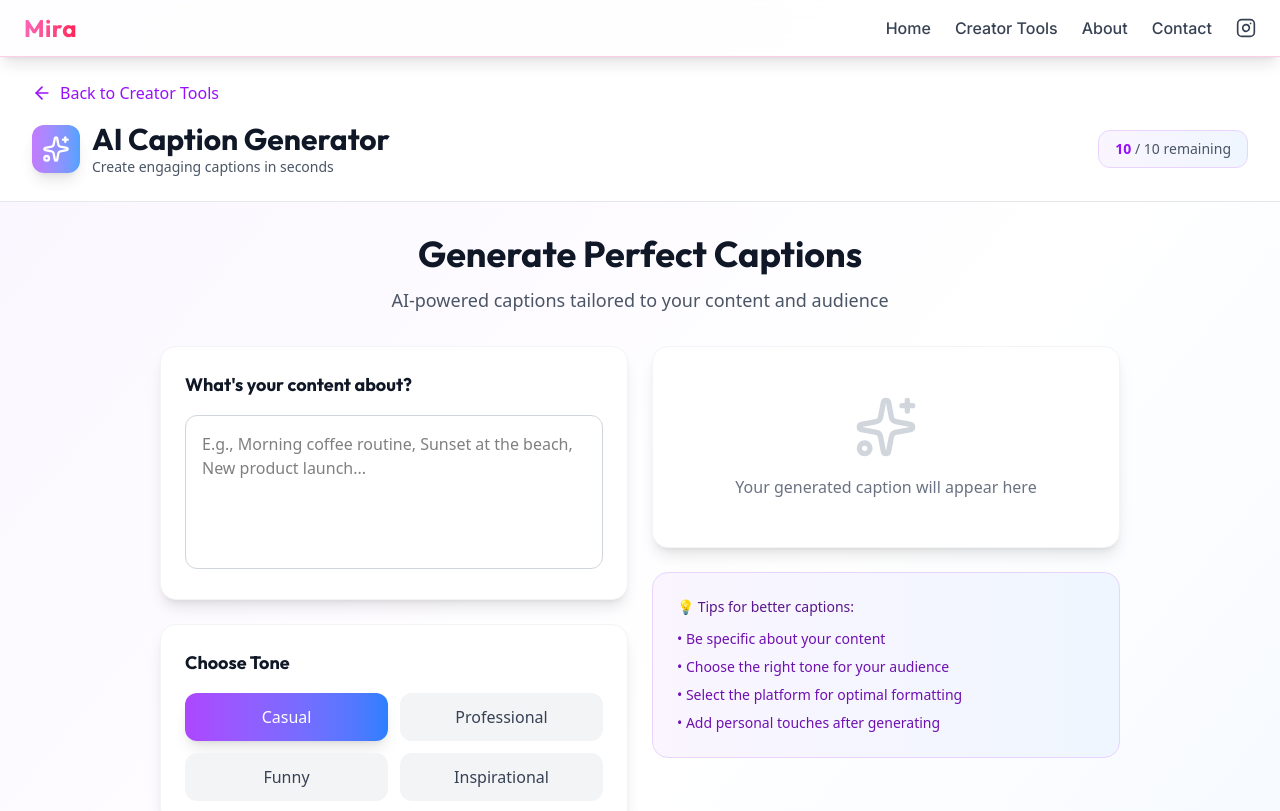
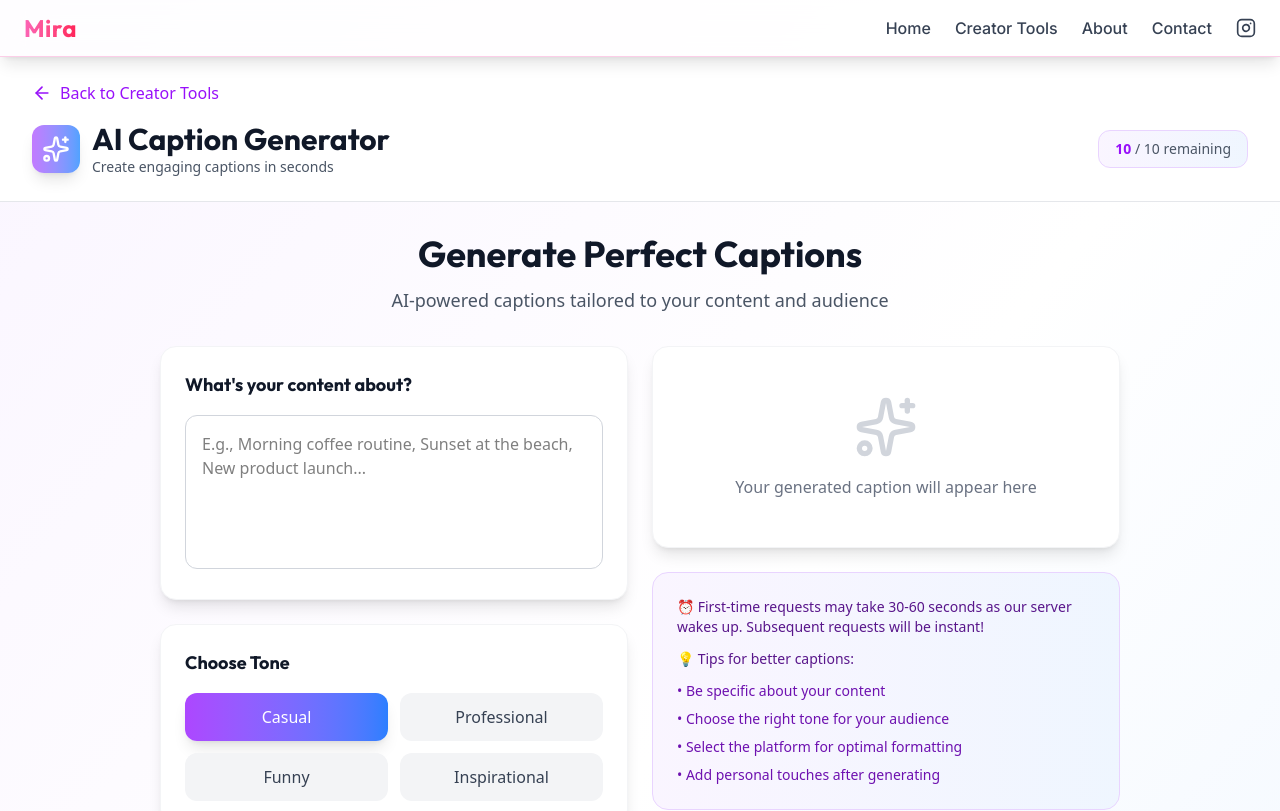
Before and after one commit to Priyam-265/Mira, a React (Vite) app in the folder Mira/: page /CreatorTools/Caption in a window 1280 px wide. Shown: the top 811 px of the page. Built offline with nearby package versions, Linux system fonts and the light colour scheme; no server answers.

Commit message:
few changes

```diff
--- a/Mira/components/CreatorTools/BackgroundRemover.jsx
+++ b/Mira/components/CreatorTools/BackgroundRemover.jsx
@@ -346,6 +346,7 @@ function BackgroundRemover() {
               </label>
 
               <div className="mt-8 bg-gradient-to-r from-indigo-50 to-purple-50 rounded-xl p-6 border border-indigo-200">
+                <p className="text-sm text-indigo-900 font-medium mb-3">⏰ First-time requests may take 30-60 seconds as our server wakes up. Subsequent requests will be instant!</p>
                 <p className="text-sm text-indigo-900 font-medium mb-3">✨ Perfect for:</p>
                 <ul className="text-sm text-indigo-800 space-y-2">
                   <li>• Product photography</li>
--- a/Mira/components/CreatorTools/CaptionGenerator.jsx
+++ b/Mira/components/CreatorTools/CaptionGenerator.jsx
@@ -1,6 +1,6 @@
 import React, { useState, useEffect, useRef } from 'react';
 import { Link } from 'react-router-dom';
-import { Instagram, Mail, Heart, Sparkles, Copy, ArrowLeft, RefreshCw } from 'lucide-react';
+import { Instagram, Mail, Heart, Sparkles, Copy, ArrowLeft, RefreshCw,Clock } from 'lucide-react';
 import gsap from 'gsap';
 
 function CaptionGenerator() {
@@ -409,7 +409,9 @@ function CaptionGenerator() {
                 </button>
               </div>
             ) : (
+
               <div className="bg-white rounded-2xl shadow-lg p-12 border border-gray-100 text-center">
+
                 <Sparkles className="w-16 h-16 text-gray-300 mx-auto mb-4" />
                 <p className="text-gray-500">Your generated caption will appear here</p>
               </div>
@@ -417,6 +419,7 @@ function CaptionGenerator() {
 
             {/* Tips */}
             <div className="bg-gradient-to-r from-purple-50 to-blue-50 rounded-2xl p-6 border border-purple-200">
+              <p className="text-sm text-purple-900 font-medium mb-3"> ⏰ First-time requests may take 30-60 seconds as our server wakes up. Subsequent requests will be instant!</p>
               <p className="text-sm text-purple-900 font-medium mb-3">💡 Tips for better captions:</p>
               <ul className="text-sm text-purple-800 space-y-2">
                 <li>• Be specific about your content</li>
--- a/Mira/components/CreatorTools/HashtagGenerator.jsx
+++ b/Mira/components/CreatorTools/HashtagGenerator.jsx
@@ -432,6 +432,7 @@ function HashtagGenerator() {
 
             {/* Tips */}
             <div className="bg-gradient-to-r from-teal-50 to-green-50 rounded-2xl p-6 border border-teal-200">
+              <p className="text-sm text-teal-900 font-medium mb-3">⏰ First-time requests may take 30-60 seconds as our server wakes up. Subsequent requests will be instant!</p>
               <p className="text-sm text-teal-900 font-medium mb-3">💡 Hashtag best practices:</p>
               <ul className="text-sm text-teal-800 space-y-2">
                 <li>• Mix popular and niche hashtags</li>
--- /dev/null
+++ b/Mira/components/ScrollTotop.jsx
@@ -0,0 +1,18 @@
+import { useEffect } from 'react';
+import { useLocation } from 'react-router-dom';
+
+function ScrollToTop() {
+  const { pathname } = useLocation();
+
+  useEffect(() => {
+    // Scroll to top instantly when route changes
+    // window.scrollTo(0, 0);
+
+    // Alternative: Smooth scroll (uncomment if you prefer smooth animation)
+    window.scrollTo({ top: 0, left: 0, behavior: 'smooth' });
+  }, [pathname]);
+
+  return null;
+}
+
+export default ScrollToTop;
--- a/Mira/src/App.jsx
+++ b/Mira/src/App.jsx
@@ -8,9 +8,11 @@ import ThumbnailGenerator from '../components/CreatorTools/ThumbnailGenerator';
 import CaptionGenerator from '../components/CreatorTools/CaptionGenerator';
 import HashtagGenerator from '../components/CreatorTools/HashtagGenerator';
 import BackgroundRemover from '../components/CreatorTools/BackgroundRemover';
+import ScrollTotop from'../components/ScrollTotop';
 function App() {
   return (
     <BrowserRouter>
+    <ScrollTotop/>
       <Routes>
         <Route path="/" element={<Booth />} />
         <Route path="/about" element={<About />} />
```
